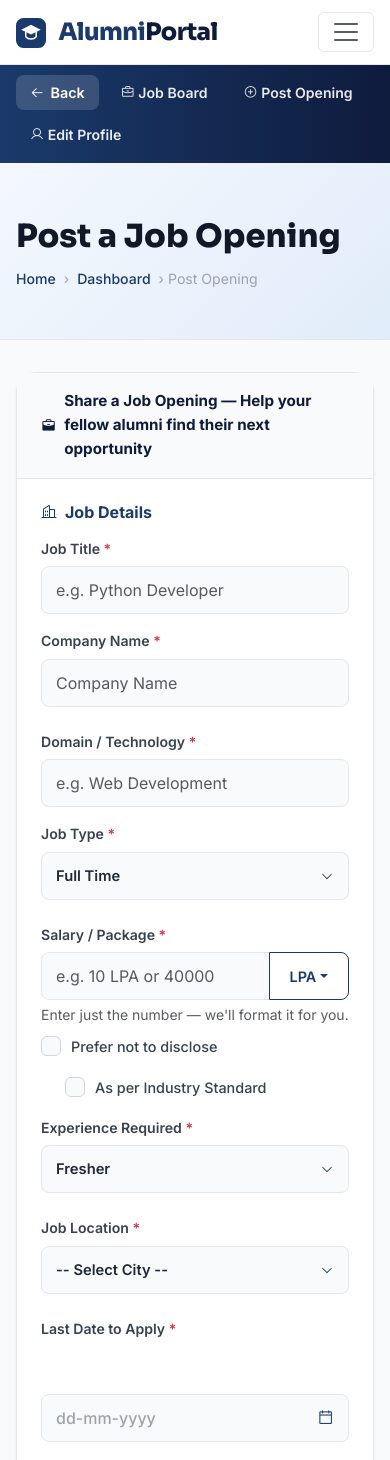
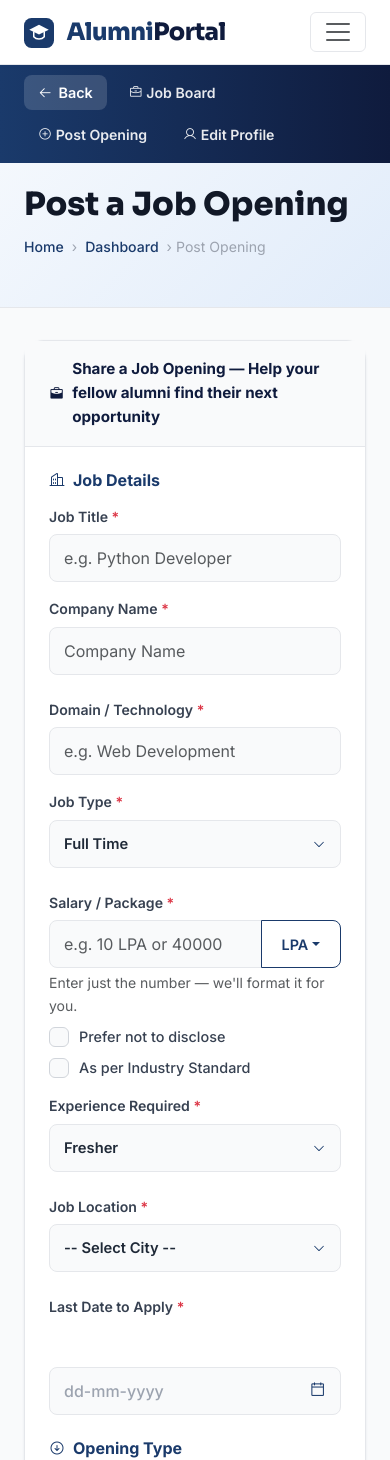
Before and after one commit to tesdbacademytnj/alumni-portal, a Django app: page /jobs/post-opening/ in a window 390 px wide. Shown: the top 1460 px of the page. Run offline with Django 5.2, Linux system fonts and the light colour scheme; the visitor is signed in with stand-in values (Sample User, id 1).

Commit message:
Added HTTPS Setting and few style changes responsive

```diff
--- a/accounts/views.py
+++ b/accounts/views.py
@@ -103,7 +103,7 @@ def user_login(request):
     form = UserLoginForm()
     show_forgot_password = False
     if request.method == 'POST':
-        email    = request.POST.get('username')
+        email    = request.POST.get('username', '').strip().lower()
         password = request.POST.get('password')
         user = authenticate(request, username=email, password=password)
         if user and not user.is_admin_user:
--- a/static/css/style.css
+++ b/static/css/style.css
@@ -1550,7 +1551,12 @@ textarea.form-control { min-height: 120px; height: auto; }
 }
 
 /* ===== RESPONSIVE ===== */
-@media (max-width: 991.98px) {
+#labelLastDate { margin-bottom: 0; }
+#id_last_date_to_apply { margin-top: 0; padding-top: 8px; }
+
+@media (min-width: 992px) {
+  #labelLastDate { margin-bottom: 6px; }
+  #id_last_date_to_apply { padding-top: 11px; }
   .section-pad { padding: 56px 0; }
   .section-pad-sm { padding: 36px 0; }
 }
--- a/templates/base.html
+++ b/templates/base.html
@@ -13,7 +13,11 @@
   <link rel="stylesheet" href="https://unpkg.com/@phosphor-icons/web@2.1.1/src/fill/style.css">
   <link rel="stylesheet" href="{% static 'css/style.css' %}">
   <style>
-    .container { max-width: 1160px; }
+    .container {
+      max-width: 100%;
+      padding-left: 24px;
+      padding-right: 24px;
+    }
     @media (min-width: 1400px) {
       .container { max-width: 1320px; }
     }
--- a/templates/jobs/my_opening_detail.html
+++ b/templates/jobs/my_opening_detail.html
@@ -3,7 +3,7 @@
 {% block footer %}{% endblock %}
 {% block content %}
 {% if user.is_admin_user %}
-<div class="admin-navbar" style="margin:16px auto;max-width:1160px;">
+<div class="admin-navbar" style="margin:16px auto;">
   <a href="{% url 'job_board' %}" class="admin-nav-link"><i class="ph ph-arrow-left"></i> Job Board</a>
   <a href="{% url 'admin_dashboard' %}#tab-pending" class="admin-nav-link"><i class="ph ph-hourglass"></i> Pending</a>
   <a href="{% url 'admin_dashboard' %}#tab-openings" class="admin-nav-link"><i class="ph-fill ph-briefcase"></i> Openings</a>
--- a/templates/jobs/post_opening.html
+++ b/templates/jobs/post_opening.html
@@ -223,7 +223,17 @@ document.getElementById('openingType').addEventListener('change', function () {
 {% endblock %}
 
 {% block content %}
-<div class="page-header">
+{% if admin_mode %}
+<div class="page-header" style="padding-bottom:0;">
+  <div class="container">
+    <div class="mb-2">
+      <a href="{% url 'admin_dashboard' %}" class="btn btn-sm btn-outline-secondary"><i class="ph ph-arrow-left"></i> Back to Admin</a>
+    </div>
+  </div>
+</div>
+{% endif %}
+
+<div class="page-header" style="padding-top:16px;">
   <div class="container">
     <div class="page-header-title">Post a Job Opening</div>
     <div class="page-header-breadcrumb">
@@ -234,6 +244,7 @@ document.getElementById('openingType').addEventListener('change', function () {
 
 <div class="dashboard-page">
   <div class="container">
+
     <div class="card mb-4">
       <div class="card-header fw-bold"><i class="ph-fill ph-briefcase"></i> Share a Job Opening — Help your fellow alumni find their next opportunity</div>
       <div class="card-body">
@@ -274,12 +285,12 @@ document.getElementById('openingType').addEventListener('change', function () {
                 </ul>
               </div>
               <div class="form-text">Enter just the number — we'll format it for you.</div>
-              <div class="d-flex flex-wrap gap-3 mt-2" style="margin-left: 24px;">
-                <div class="form-check">
+              <div class="d-flex flex-column flex-sm-row gap-2 gap-sm-3 mt-2" style="margin-left: 24px;">
+                <div class="form-check mb-0">
                   {{ form.salary_not_disclosed }}
                   <label class="form-check-label" for="salaryNotDisclose">Prefer not to disclose</label>
                 </div>
-                <div class="form-check ms-4">
+                <div class="form-check mb-0">
                   {{ form.salary_industry_standard }}
                   <label class="form-check-label" for="salaryIndustryStandard">As per Industry Standard</label>
                 </div>
@@ -303,7 +314,7 @@ document.getElementById('openingType').addEventListener('change', function () {
           </div>
           <div class="row g-3 mb-4">
             <div class="col-md-6">
-              <label class="form-label">Last Date to Apply <span class="text-danger">*</span></label>
+              <label class="form-label" id="labelLastDate">Last Date to Apply <span class="text-danger">*</span></label>
               {{ form.last_date_to_apply }}
             </div>
             <div class="col-md-6" id="cityOtherRow" style="display:none;">
```
Also changed, not shown: other parts of static/css/style.css (+30 -1 lines), alumni_portal_config/settings.py (+15 -0 lines).
